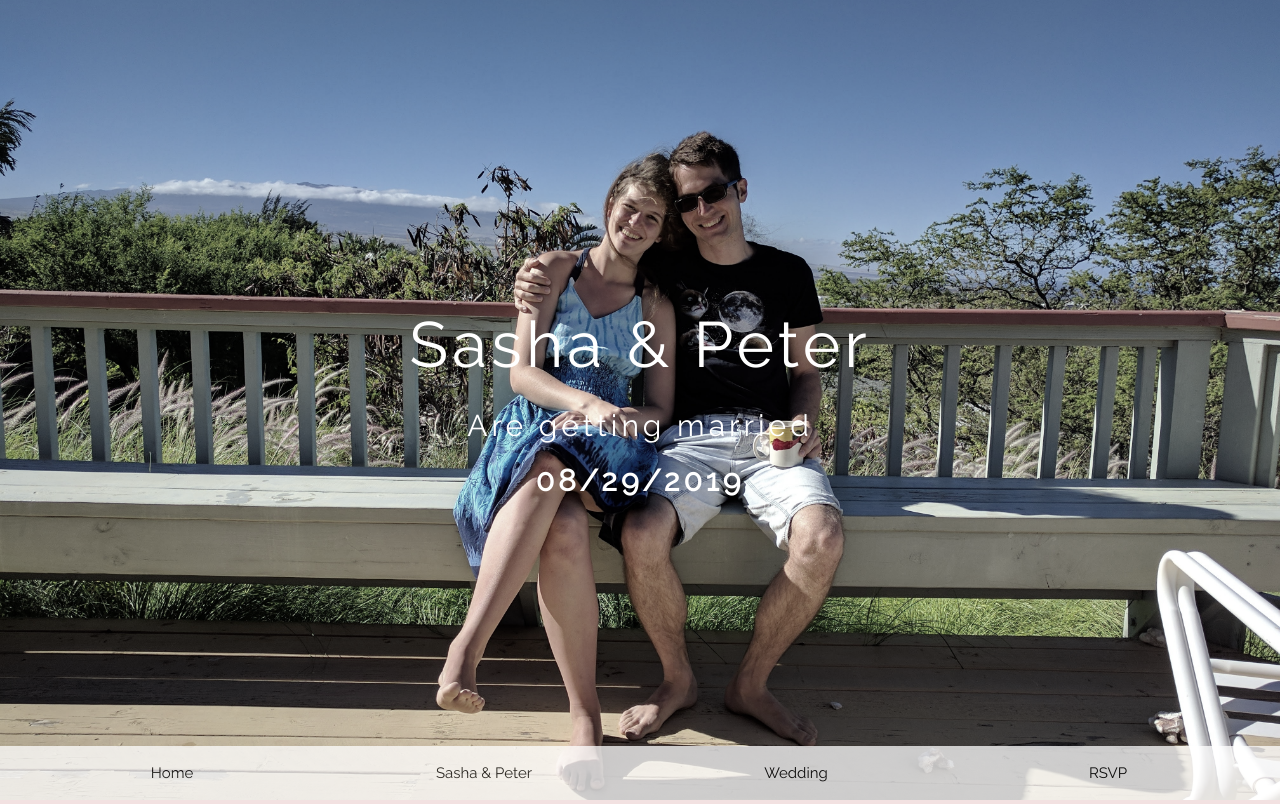
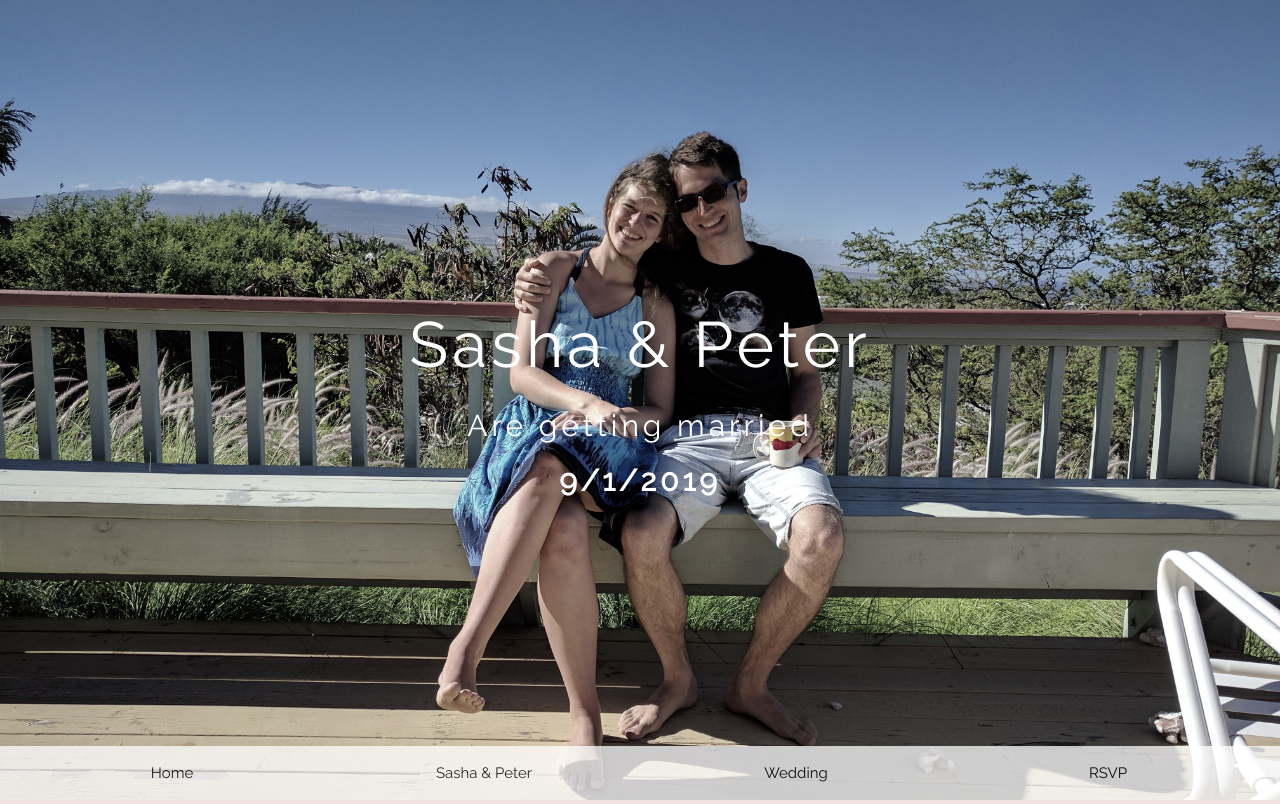
Before and after one commit to pzhokhov/bearandlazzerfair, a Flask app: page / in a window 1280 px wide. Shown: the top 804 px of the page. Run offline with Flask 2, Linux system fonts and the light colour scheme.

Commit message:
update the wedding date

```diff
--- a/templates/index.j2
+++ b/templates/index.j2
@@ -25,7 +25,7 @@ p {line-height: 2}
   <div class="w3-display-middle w3-text-white w3-center">
     <h1 class="w3-jumbo">Sasha & Peter</h1>
     <h2>Are getting married</h2>
-    <h2><b>08/29/2019</b></h2>
+    <h2><b>9/1/2019</b></h2>
   </div>
 </header>
 
```
